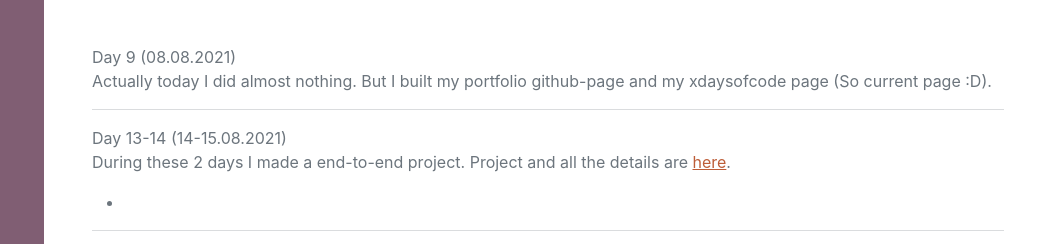
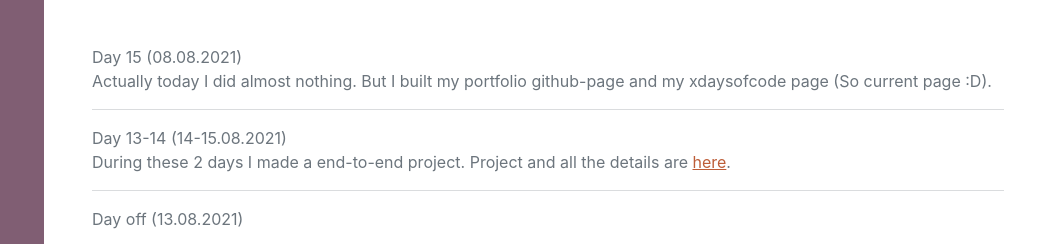
Before and after one commit to bilative/bilative.github.io, a plain HTML site: page xdaysofcode.html in a window 1280 px wide. Shown: the part 150-394 px from the top of the page, 228-1280 px from the left. Drawn offline with nearby package versions, Linux system fonts and the light colour scheme; a web font is replaced by a local one.

Commit message:
dayysofcod

```diff
--- a/xdaysofcode.html
+++ b/xdaysofcode.html
@@ -42,7 +42,7 @@
                     <h2 class="mb-5">X Days of Code</h2>
 
 
-                    <div class="day0">Day 9 (08.08.2021)</div>
+                    <div class="day0">Day 15 (08.08.2021)</div>
                     <p class = "list">
                         Actually today I did almost nothing. But I built my portfolio github-page and my xdaysofcode page (So current page :D).
                     <hr>
@@ -51,8 +51,6 @@
                     <div class="day0">Day 13-14 (14-15.08.2021)</div>
                     <p class = "list">
                         During these 2 days I made a end-to-end project. Project and all the details are <a href="https://github.com/bilative/weekend-end-to-end-ds-project">here</a>.
-                        <ul><li></li>
-                        </ul>
                     </p>
                     <hr>
 
```
